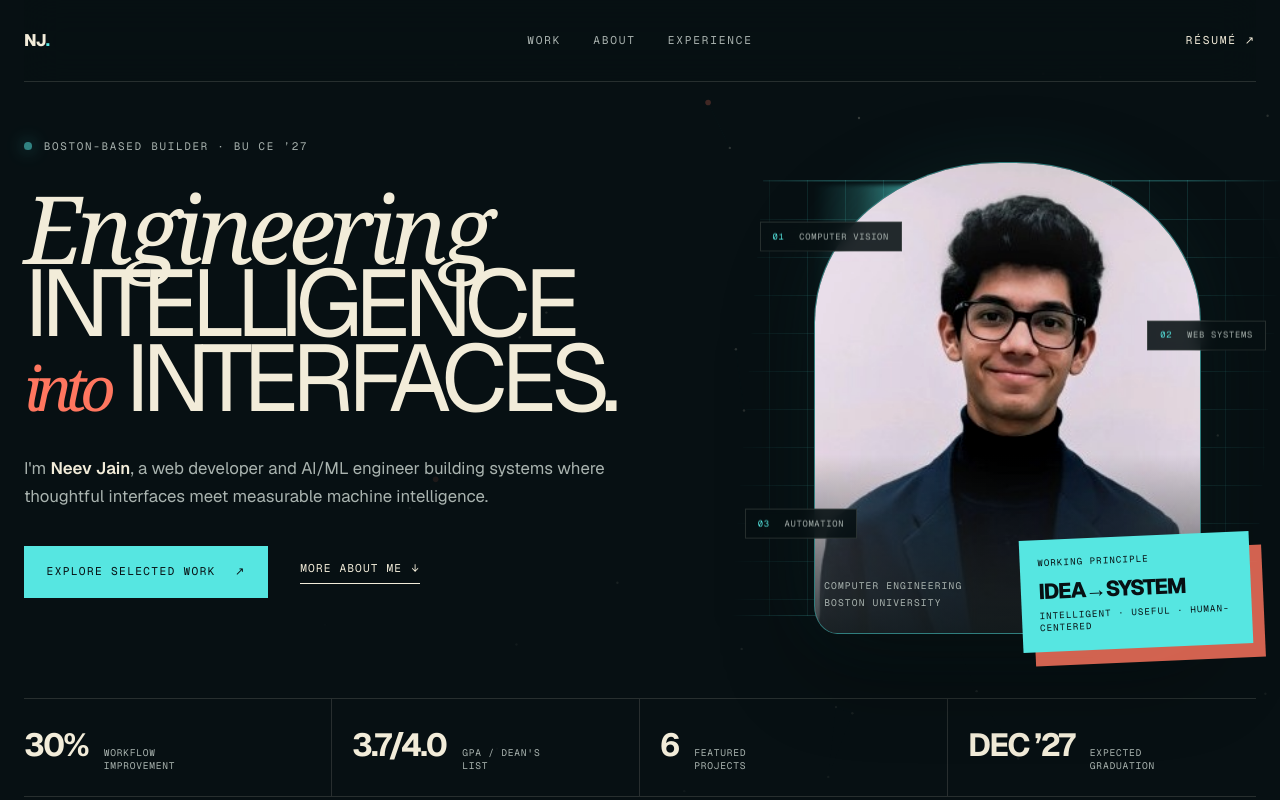
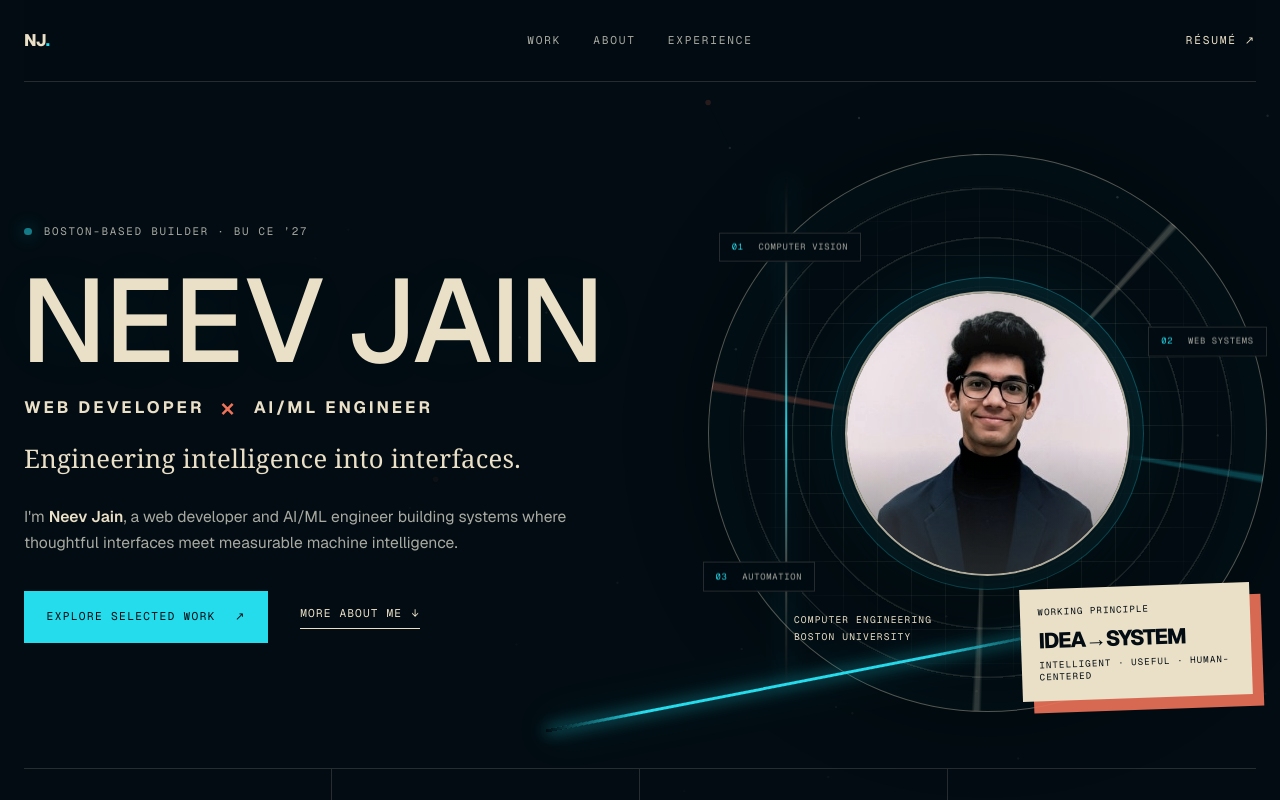
Before and after one commit to neevj2006/portfolio, a Next.js app: page / in a window 1280 px wide. Shown: the top 800 px of the page. Built offline with nearby package versions, Linux system fonts and the light colour scheme.

Commit message:
feat: home screen and color scheme changed

```diff
--- a/app/globals.css
+++ b/app/globals.css
@@ -1,14 +1,14 @@
 @import "tailwindcss";
 
 :root {
-  --ink: #071013;
-  --ink-raised: #0b171b;
-  --paper: #f2ecd9;
-  --mist: #a9b3af;
-  --cyan: #56e6e1;
-  --coral: #ff765f;
-  --violet: #8e6cff;
-  --line: rgba(242, 236, 217, 0.14);
+  --ink: #020c12;
+  --ink-raised: #07151d;
+  --paper: #eadfc7;
+  --mist: #a8aaa1;
+  --cyan: #25dced;
+  --coral: #ef7359;
+  --violet: #c8a97e;
+  --line: rgba(234, 223, 199, 0.16);
   --scroll-progress: 0%;
 }
 
@@ -28,10 +28,10 @@ body::before {
   inset: 0;
   pointer-events: none;
   z-index: 20;
-  opacity: 0.12;
+  opacity: 0.16;
   background-image:
-    repeating-linear-gradient(112deg, transparent 0 4px, rgba(255,255,255,.035) 5px, transparent 6px),
-    repeating-linear-gradient(23deg, transparent 0 7px, rgba(255,255,255,.025) 8px, transparent 9px);
+    repeating-linear-gradient(112deg, transparent 0 4px, rgba(234,223,199,.028) 5px, transparent 6px),
+    repeating-linear-gradient(23deg, transparent 0 7px, rgba(234,223,199,.02) 8px, transparent 9px);
   mix-blend-mode: soft-light;
 }
 
@@ -65,10 +65,10 @@ button { font: inherit; }
   inset: 0;
   width: 100%;
   height: 100%;
-  opacity: 0.34;
+  opacity: 0.24;
   pointer-events: none;
   z-index: 0;
-  mask-image: radial-gradient(circle at 75% 20%, black, transparent 73%);
+  mask-image: radial-gradient(circle at 78% 24%, black, transparent 68%);
 }
 
 main { position: relative; z-index: 1; }
@@ -103,13 +103,13 @@ main { position: relative; z-index: 1; }
   min-height: calc(100svh - 82px);
   padding: 3.5rem 0 2.5rem;
   display: grid;
-  grid-template-columns: minmax(0, 1.15fr) minmax(390px, .85fr);
+  grid-template-columns: minmax(0, 1.08fr) minmax(430px, .92fr);
   grid-template-rows: 1fr auto;
   gap: 2.5rem 4rem;
   position: relative;
 }
 
-.hero-copy { position: relative; z-index: 2; }
+.hero-copy { position: relative; z-index: 8; align-self: center; display: flex; flex-direction: column; align-items: flex-start; }
 .eyebrow {
   font-family: var(--font-geist-mono), monospace;
   font-size: .68rem;
@@ -122,20 +122,24 @@ main { position: relative; z-index: 1; }
 
 h1, h2, h3, p { margin-top: 0; }
 .hero h1 {
-  margin: 0;
-  max-width: 850px;
-  font-size: clamp(4.35rem, 7.35vw, 8.4rem);
-  line-height: .8;
-  letter-spacing: -.075em;
+  margin: 0 0 0 -.035em;
+  width: max-content;
+  max-width: none;
+  font-family: var(--font-geist-sans), Arial, sans-serif;
+  font-size: clamp(5.7rem, 9.2vw, 10.8rem);
+  font-weight: 500;
+  line-height: .78;
+  letter-spacing: -.015em;
   text-transform: uppercase;
+  text-shadow: 0 0 55px rgba(37,220,237,.05);
 }
-.hero h1 > span { display: block; transform-origin: left bottom; }
+.hero h1 > span { display: inline-block; transform-origin: left bottom; }
+.hero h1 > span:first-child { margin-right: .18em; }
 .hero h1 > span:nth-child(2) { animation-delay: .08s; }
-.hero h1 > span:nth-child(3) { animation-delay: .16s; }
-.hero h1 .serif-line { font-family: Georgia, serif; font-weight: 400; font-style: italic; text-transform: none; letter-spacing: -.06em; color: var(--paper); }
-.hero-last { white-space: nowrap; }
-.hero h1 em { font-family: Georgia, serif; font-size: .65em; font-weight: 400; text-transform: none; color: var(--coral); }
-.hero-intro { max-width: 590px; margin: 2.5rem 0 0; font-size: 1.05rem; line-height: 1.65; color: var(--mist); }
+.hero-role { margin-top: 2rem; display: flex; flex-wrap: wrap; align-items: center; gap: .8rem 1rem; color: var(--paper); font: 700 clamp(.72rem, 1.3vw, 1.1rem)/1 var(--font-geist-sans); letter-spacing: .18em; text-transform: uppercase; }
+.hero-role strong { color: var(--coral); font-size: 1.65em; font-weight: 500; line-height: .6; }
+.hero-tagline { margin: 1.8rem 0 0; color: var(--paper); font: 400 clamp(1.35rem, 2vw, 2rem)/1.2 Georgia, serif; letter-spacing: .01em; }
+.hero-intro { max-width: 590px; margin: 1.8rem 0 0; font-size: .98rem; line-height: 1.65; color: var(--mist); }
 .hero-intro strong { color: var(--paper); font-weight: 600; }
 .hero-actions { margin-top: 2.2rem; display: flex; gap: 2rem; align-items: center; }
 .button {
@@ -159,46 +163,50 @@ h1, h2, h3, p { margin-top: 0; }
 
 .portrait-stage {
   position: relative;
-  min-height: 520px;
+  min-height: 590px;
   align-self: center;
   display: grid;
   place-items: center;
+  isolation: isolate;
 }
+.portrait-stage::before { content: ""; position: absolute; z-index: 0; width: min(104%, 610px); aspect-ratio: 1; border-radius: 50%; border: 1px solid rgba(234,223,199,.35); background: repeating-radial-gradient(circle, transparent 0 47px, rgba(234,223,199,.12) 48px 49px), conic-gradient(from 12deg, transparent 0 8%, rgba(234,223,199,.24) 8.2% 8.4%, transparent 8.6% 24%, rgba(37,220,237,.26) 24.2% 24.4%, transparent 24.6% 47%, rgba(234,223,199,.2) 47.2% 47.4%, transparent 47.6% 74%, rgba(239,115,89,.25) 74.2% 74.5%, transparent 74.7%); box-shadow: inset 0 0 80px rgba(37,220,237,.04), 0 0 80px rgba(0,0,0,.35); }
+.portrait-stage::after { content: ""; position: absolute; z-index: 1; left: -34%; bottom: 17%; width: 102%; height: 3px; background: linear-gradient(90deg, transparent, var(--cyan) 18%, var(--cyan) 72%, transparent); box-shadow: 0 0 15px var(--cyan), 0 0 38px rgba(37,220,237,.45); transform: rotate(-11deg); transform-origin: right center; }
 .portrait-frame {
-  width: min(78%, 390px);
-  aspect-ratio: .82;
+  width: min(55%, 285px);
+  aspect-ratio: 1;
   position: relative;
   z-index: 3;
   overflow: hidden;
-  border-radius: 48% 48% 6% 6% / 34% 34% 6% 6%;
-  border: 1px solid rgba(86,230,225,.5);
+  border-radius: 50%;
+  border: 2px solid rgba(234,223,199,.74);
   background: var(--ink-raised);
-  box-shadow: 0 30px 90px rgba(0,0,0,.46), 0 0 80px rgba(86,230,225,.08);
+  box-shadow: 0 30px 90px rgba(0,0,0,.55), 0 0 0 13px rgba(2,12,18,.72), 0 0 0 14px rgba(37,220,237,.36), 0 0 80px rgba(37,220,237,.12);
 }
-.portrait-frame::after { content: ""; position: absolute; inset: 0; background: linear-gradient(180deg, transparent 62%, rgba(7,16,19,.78)); }
-.portrait-frame img { width: 100%; height: 100%; object-fit: cover; filter: saturate(.7) contrast(1.08); transform: scale(1.03); }
+.portrait-frame::after { content: ""; position: absolute; inset: 0; background: linear-gradient(180deg, transparent 55%, rgba(2,12,18,.48)); }
+.portrait-frame img { width: 100%; height: 100%; object-fit: cover; filter: saturate(.62) sepia(.08) contrast(1.08); transform: scale(1.04); }
 .portrait-grid {
   position: absolute;
   z-index: 1;
-  width: 112%;
-  height: 84%;
+  width: min(92%, 540px);
+  aspect-ratio: 1;
   background-image:
-    linear-gradient(rgba(86,230,225,.14) 1px, transparent 1px),
-    linear-gradient(90deg, rgba(86,230,225,.14) 1px, transparent 1px);
-  background-size: 38px 38px;
-  border: 1px solid rgba(86,230,225,.28);
-  clip-path: polygon(6% 0, 100% 0, 94% 100%, 0 100%);
-  mask-image: linear-gradient(90deg, transparent, black 18%, black 82%, transparent);
+    linear-gradient(rgba(234,223,199,.1) 1px, transparent 1px),
+    linear-gradient(90deg, rgba(234,223,199,.1) 1px, transparent 1px);
+  background-size: 34px 34px;
+  border: 1px solid rgba(234,223,199,.22);
+  border-radius: 50%;
+  mask-image: radial-gradient(circle, black 42%, transparent 74%);
 }
 .scan-beam {
   position: absolute;
   z-index: 2;
-  left: -20%;
-  top: 9%;
-  width: 28%;
-  height: 82%;
-  background: linear-gradient(90deg, transparent, rgba(86,230,225,.2), rgba(86,230,225,.62), transparent);
-  filter: blur(2px);
+  left: 12%;
+  top: 7%;
+  width: 2px;
+  height: 86%;
+  background: linear-gradient(transparent, rgba(234,223,199,.3), var(--cyan), rgba(234,223,199,.3), transparent);
+  box-shadow: 0 0 24px rgba(37,220,237,.4);
+  transform: rotate(28deg);
   pointer-events: none;
 }
 .data-label {
@@ -206,7 +214,7 @@ h1, h2, h3, p { margin-top: 0; }
   z-index: 5;
   padding: .6rem .75rem;
   border: 1px solid var(--line);
-  background: rgba(7,16,19,.88);
+  background: rgba(2,12,18,.9);
   color: var(--mist);
   font: .55rem/1 var(--font-geist-mono);
   letter-spacing: .08em;
@@ -215,10 +223,10 @@ h1, h2, h3, p { margin-top: 0; }
 }
 .data-label span { color: var(--cyan); margin-right: .55rem; }
 .data-label-one { top: 15%; left: 0; }
-.data-label-two { top: 34%; right: -2%; }
+.data-label-two { top: 31%; right: -2%; }
 .data-label-three { bottom: 24%; left: -3%; }
-.portrait-meta { position: absolute; z-index: 5; bottom: 9%; left: 13%; display: grid; font: .6rem/1.8 var(--font-geist-mono); letter-spacing: .12em; text-transform: uppercase; color: var(--mist); }
-.impact-card { position: absolute; z-index: 6; right: 1%; bottom: 2%; width: 230px; padding: 1.1rem; background: var(--cyan); color: var(--ink); transform: rotate(-2.5deg); box-shadow: 12px 14px 0 rgba(255,118,95,.82); }
+.portrait-meta { position: absolute; z-index: 5; bottom: 14%; left: 14%; display: grid; font: .6rem/1.8 var(--font-geist-mono); letter-spacing: .12em; text-transform: uppercase; color: var(--paper); }
+.impact-card { position: absolute; z-index: 6; right: 1%; bottom: 5%; width: 230px; padding: 1.1rem; background: var(--paper); color: var(--ink); transform: rotate(-2deg); box-shadow: 11px 12px 0 rgba(239,115,89,.9); }
 .impact-card span, .impact-card small { display: block; font: .57rem/1.3 var(--font-geist-mono); text-transform: uppercase; letter-spacing: .12em; }
 .impact-card strong { display: block; margin: .75rem 0 .55rem; font: 800 1.35rem/.95 var(--font-geist-sans); letter-spacing: -.06em; }
 
@@ -229,7 +237,7 @@ h1, h2, h3, p { margin-top: 0; }
 .hero-proof strong { font-size: 2rem; letter-spacing: -.06em; }
 .hero-proof span { color: var(--mist); font: .6rem/1.35 var(--font-geist-mono); letter-spacing: .08em; text-transform: uppercase; max-width: 100px; }
 
-.marquee { position: relative; z-index: 4; width: 106%; margin-left: -3%; overflow: hidden; background: var(--violet); color: var(--paper); transform: rotate(-1.2deg); }
+.marquee { position: relative; z-index: 4; width: 106%; margin-left: -3%; overflow: hidden; background: var(--cyan); color: var(--ink); transform: rotate(-1.2deg); box-shadow: 0 0 35px rgba(37,220,237,.18); }
 .marquee div { width: max-content; padding: .72rem 0; font: .65rem/1 var(--font-geist-mono); letter-spacing: .1em; animation: marquee 25s linear infinite; }
 
 .section { width: min(1340px, calc(100% - 48px)); margin: 0 auto; padding: 9rem 0; }
@@ -332,8 +340,8 @@ footer { width: min(1440px, calc(100% - 48px)); margin: 0 auto; min-height: 90px
 
 @media (max-width: 1050px) {
   .hero { grid-template-columns: 1fr .72fr; gap: 2rem; }
-  .hero h1 { font-size: clamp(4rem, 8.8vw, 7rem); }
-  .portrait-stage { min-height: 490px; }
+  .hero h1 { font-size: clamp(4.8rem, 9.2vw, 7rem); }
+  .portrait-stage { min-height: 520px; }
   .project-card:nth-child(n) { grid-column: span 6; }
   .project-card:nth-child(3) { grid-column: 3 / span 8; }
   .about-grid { gap: 3rem; }
@@ -344,8 +352,11 @@ footer { width: min(1440px, calc(100% - 48px)); margin: 0 auto; min-height: 90px
   .site-nav { width: 100%; height: 70px; padding: 0 16px; grid-template-columns: 1fr auto; }
   .nav-links { display: none; }
   .hero { width: calc(100% - 32px); min-height: auto; padding-top: 3.5rem; grid-template-columns: 1fr; grid-template-rows: auto; }
-  .hero h1 { font-size: clamp(3.55rem, 16.5vw, 6rem); }
-  .hero-last { white-space: normal; }
+  .hero h1 { width: auto; font-size: clamp(4.7rem, 24vw, 7rem); line-height: 1.05; }
+  .hero h1 > span { display: block; }
+  .hero h1 > span:first-child { margin-right: 0; }
+  .hero-role { max-width: 340px; margin-top: 1.7rem; font-size: .7rem; line-height: 1.35; }
+  .hero-tagline { margin-top: 1.35rem; }
   .hero-intro { margin-top: 2rem; }
   .hero-actions { align-items: flex-start; flex-direction: column; }
   .portrait-stage { min-height: 520px; }
@@ -372,7 +383,7 @@ footer { width: min(1440px, calc(100% - 48px)); margin: 0 auto; min-height: 90px
 }
 
 @media (max-width: 480px) {
-  .hero h1 { font-size: 3.25rem; }
+  .hero h1 { font-size: clamp(4.5rem, 23.5vw, 5.6rem); }
   .portrait-stage { min-height: 440px; }
   .data-label { display: none; }
   .impact-card { width: 205px; right: 2%; }
--- a/app/page.tsx
+++ b/app/page.tsx
@@ -232,7 +232,7 @@ export default function Home() {
           duration: 1050,
           ease: "outExpo",
         }),
-        animate(".hero-eyebrow, .hero-intro, .hero-actions", {
+        animate(".hero-eyebrow, .hero-role, .hero-tagline, .hero-intro, .hero-actions", {
           opacity: { from: 0 },
           y: { from: "1.5rem" },
           delay: stagger(110, { start: 220 }),
@@ -319,10 +319,13 @@ export default function Home() {
         <div className="hero-copy">
           <div className="eyebrow hero-eyebrow"><span className="live-dot" /> Boston-based builder · BU CE ’27</div>
           <h1>
-            <span className="serif-line">Engineering</span>
-            <span>intelligence</span>
-            <span className="hero-last"><em>into</em> interfaces.</span>
+            <span>Neev</span>
+            <span>Jain</span>
           </h1>
+          <div className="hero-role" aria-label="Web developer and AI/ML engineer">
+            <span>Web Developer</span><strong>×</strong><span>AI/ML Engineer</span>
+          </div>
+          <p className="hero-tagline">Engineering intelligence into interfaces.</p>
           <p className="hero-intro">
             I&apos;m <strong>Neev Jain</strong>, a web developer and AI/ML engineer building systems where thoughtful interfaces meet measurable machine intelligence.
           </p>
```
Also changed, not shown: 1 other file (tests, documents, lock files or other folders).
